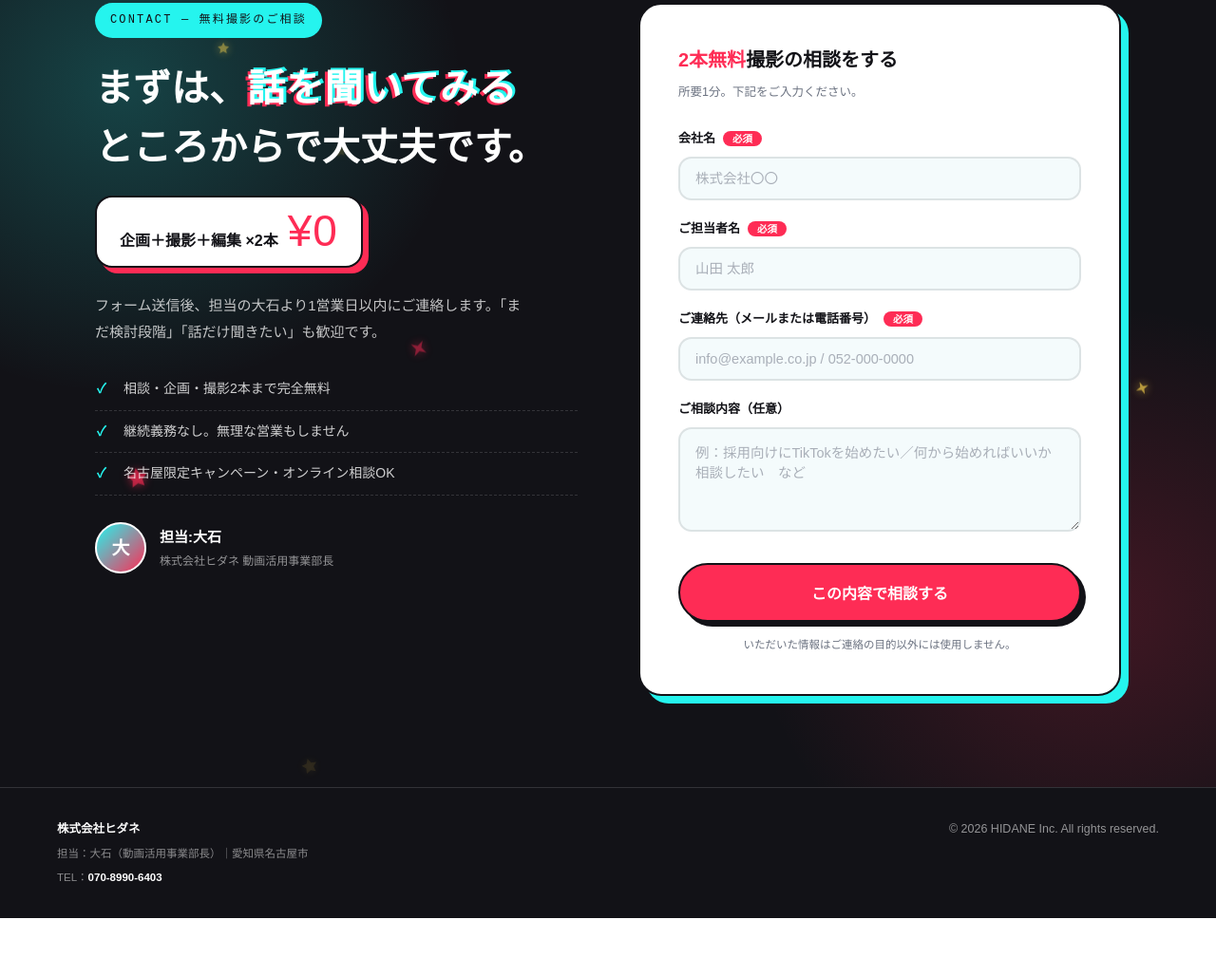
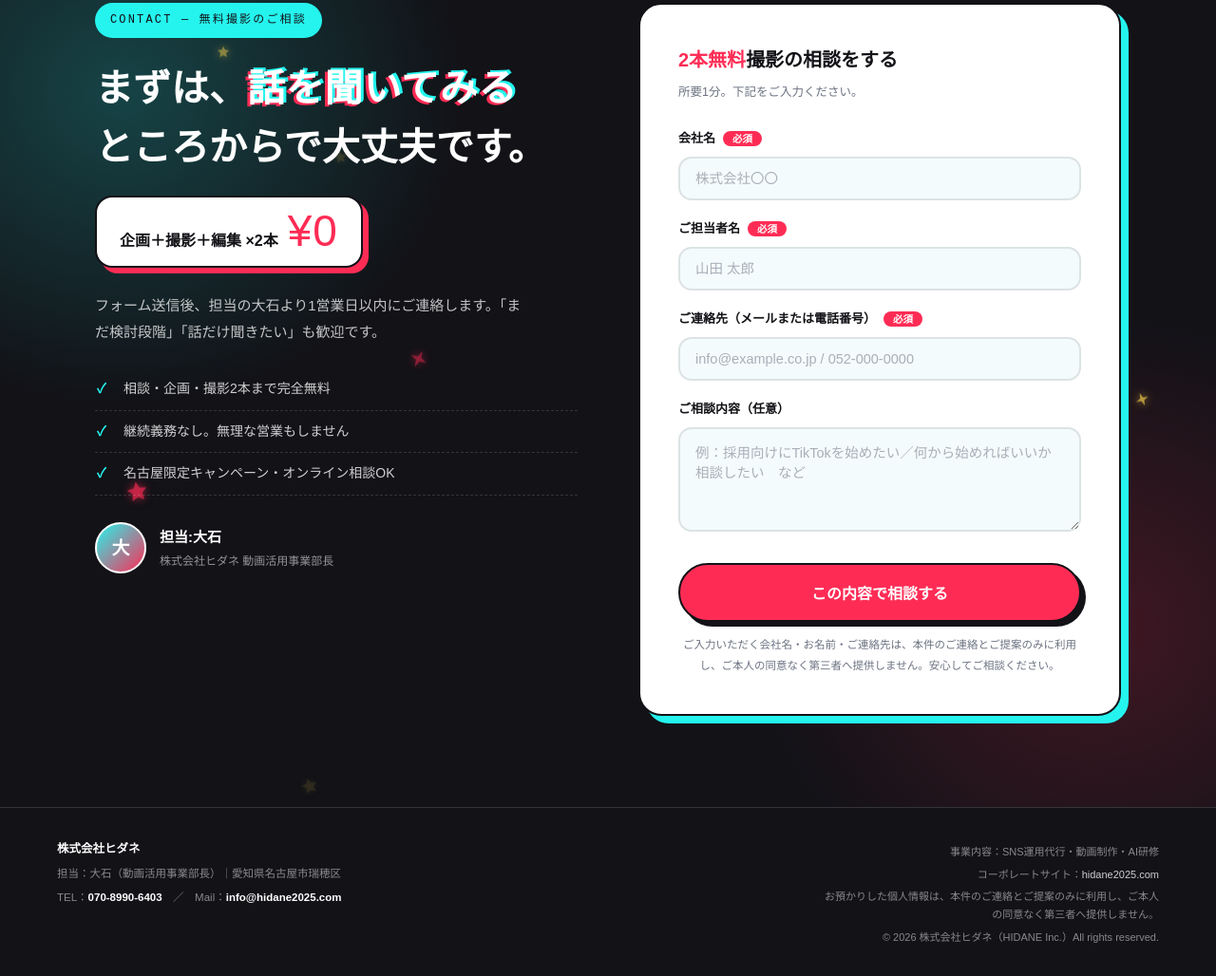
Before and after one commit to hidane2025/hidane-sns-lp, a plain HTML site: page index.html in a window 1280 px wide. Shown: the part 5644-6672 px from the top of the page at 95% size. Before the commit the page ends 6611 px from the top, so only its background shows below. Drawn offline with Linux system fonts and the light colour scheme; animation ran at ten frames a second.

Commit message:
LP改修: 事業者情報・個人情報の取扱いを明記（詐欺判定対策・信頼シグナル強化）
Co-Authored-By: Claude Opus 4.8 <noreply@anthropic.com>

```diff
--- a/index.html
+++ b/index.html
@@ -509,6 +509,10 @@ footer{
 }
 footer .fl{color:#fff;font-family:'M PLUS Rounded 1c',sans-serif;font-weight:900}
 footer .fl small{display:block;font-weight:500;color:rgba(255,255,255,.5);margin-top:4px;font-size:11.5px}
+footer .fcorp{text-align:right;max-width:360px}
+footer .fcorp small{display:block;margin-top:5px;font-size:11px;line-height:1.7;color:rgba(255,255,255,.5)}
+footer .fcorp a{color:rgba(255,255,255,.8);text-decoration:none}
+@media(max-width:560px){footer .fcorp{text-align:left;max-width:none}}
 
 /* ===== 追従CTA（2本無料） ===== */
 #floatCta{
@@ -821,7 +825,7 @@ footer .fl small{display:block;font-weight:500;color:rgba(255,255,255,.5);margin
             <input type="text" id="f-web" name="website" tabindex="-1" autocomplete="off">
           </div>
           <button type="submit">この内容で相談する</button>
-          <p class="priv">いただいた情報はご連絡の目的以外には使用しません。</p>
+          <p class="priv">ご入力いただく会社名・お名前・ご連絡先は、本件のご連絡とご提案のみに利用し、ご本人の同意なく第三者へ提供しません。安心してご相談ください。</p>
           <p class="form-err" id="formErr" style="display:none;color:#FE2C55;font-size:13px;font-weight:700;margin-top:12px;text-align:center">送信に失敗しました。お手数ですが時間をおいて再度お試しいただくか、<a href="tel:07089906403" style="color:#FE2C55">070-8990-6403</a> までお電話ください。</p>
         </form>
         <div class="form-done" id="formDone">
@@ -835,8 +839,13 @@ footer .fl small{display:block;font-weight:500;color:rgba(255,255,255,.5);margin
 </section>
 
 <footer>
-  <div class="fl">株式会社ヒダネ<small>担当：大石（動画活用事業部長）｜愛知県名古屋市</small><small>TEL：<a href="tel:07089906403" style="color:#fff;text-decoration:none;font-weight:700">070-8990-6403</a></small></div>
-  <div>© 2026 HIDANE Inc. All rights reserved.</div>
+  <div class="fl">株式会社ヒダネ<small>担当：大石（動画活用事業部長）｜愛知県名古屋市瑞穂区</small><small>TEL：<a href="tel:07089906403" style="color:#fff;text-decoration:none;font-weight:700">070-8990-6403</a>　／　Mail：<a href="mailto:info@hidane2025.com" style="color:#fff;text-decoration:none;font-weight:700">info@hidane2025.com</a></small></div>
+  <div class="fcorp">
+    <small>事業内容：SNS運用代行・動画制作・AI研修</small>
+    <small>コーポレートサイト：<a href="https://hidane2025.com" target="_blank" rel="noopener">hidane2025.com</a></small>
+    <small>お預かりした個人情報は、本件のご連絡とご提案のみに利用し、ご本人の同意なく第三者へ提供しません。</small>
+    <small>© 2026 株式会社ヒダネ（HIDANE Inc.）All rights reserved.</small>
+  </div>
 </footer>
 
 <a href="#contact" id="floatCta"><span class="z">¥0×2本</span>無料撮影の相談をする</a>
```
